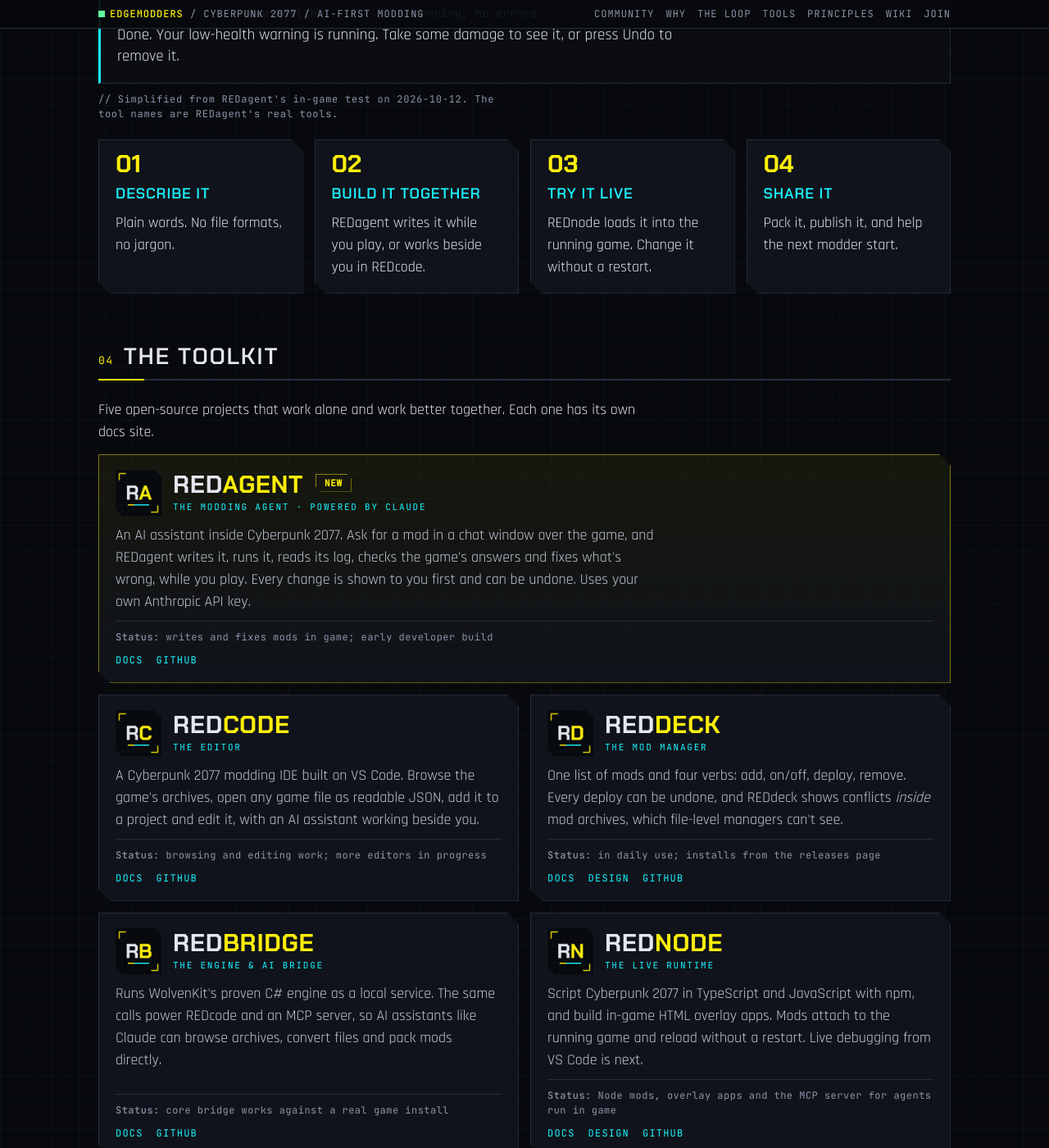
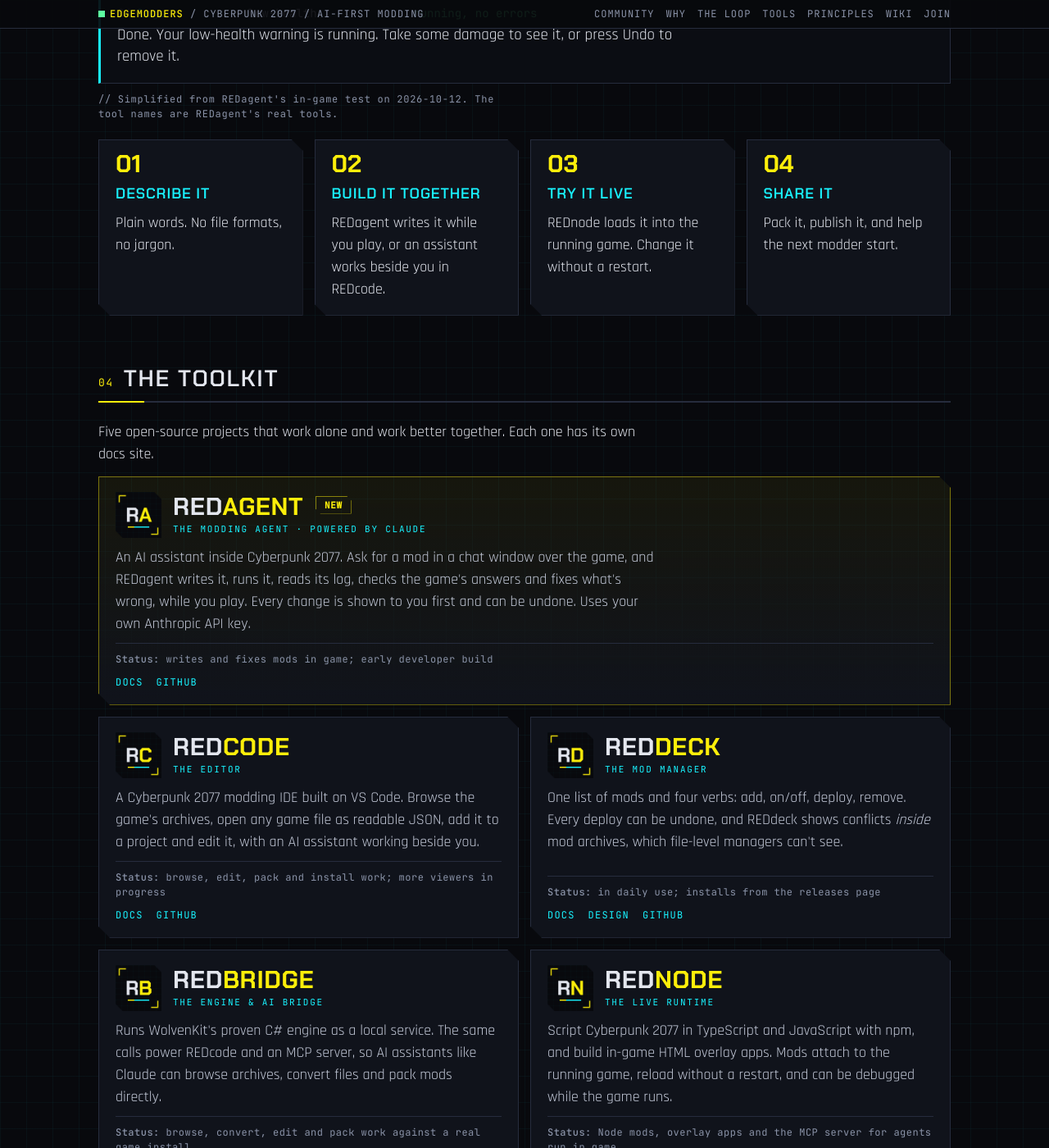
Before and after one commit to Edgemodders/EDGEweb, a Jekyll site: the page docs/index.html, which Jekyll copies as it is, in a window 1280 px wide and 1400 px high, scrolled down 1760 px. Shown: the whole window at 82% size. Built offline with Jekyll 4.4.1, drawn with Linux system fonts in a browser that asks for light colours; some of the changed text lies outside the part shown.

Commit message:
Bring tool statuses on the landing and platform pages in line with the tools
REDcode and REDbridge statuses now cover pack, install, export and import.
REDnode's in-game debugger has passed; attaching VS Code is marked untested.
The MCP server over bridge methods is credited to REDcode, where it lives.

Co-Authored-By: Claude Opus 5.5 <noreply@anthropic.com>

```diff
--- a/docs/index.html
+++ b/docs/index.html
@@ -90,7 +90,7 @@
 
   <div class="steps" style="margin-top:22px">
     <div class="panel"><h3>Describe it</h3><p>Plain words. No file formats, no jargon.</p></div>
-    <div class="panel"><h3>Build it together</h3><p>REDagent writes it while you play, or works beside you in REDcode.</p></div>
+    <div class="panel"><h3>Build it together</h3><p>REDagent writes it while you play, or an assistant works beside you in REDcode.</p></div>
     <div class="panel"><h3>Try it live</h3><p>REDnode loads it into the running game. Change it without a restart.</p></div>
     <div class="panel"><h3>Share it</h3><p>Pack it, publish it, and help the next modder start.</p></div>
   </div>
@@ -111,7 +111,7 @@
     <article class="panel tool">
       <div class="head"><img src="assets/tools/redcode.png" alt=""><div><div class="name">RED<span>code</span></div><div class="role">The editor</div></div></div>
       <p>A Cyberpunk 2077 modding IDE built on VS Code. Browse the game's archives, open any game file as readable JSON, add it to a project and edit it, with an AI assistant working beside you.</p>
-      <div class="status"><b class="c">Status:</b> browsing and editing work; more editors in progress</div>
+      <div class="status"><b class="c">Status:</b> browse, edit, pack and install work; more viewers in progress</div>
       <div class="links"><a href="https://edgemodders.github.io/REDcode/">Docs</a><a href="https://github.com/Edgemodders/REDcode">GitHub</a></div>
     </article>
 
@@ -125,13 +125,13 @@
     <article class="panel tool">
       <div class="head"><img src="assets/tools/redbridge.png" alt=""><div><div class="name">RED<span>bridge</span></div><div class="role">The engine &amp; AI bridge</div></div></div>
       <p>Runs WolvenKit's proven C# engine as a local service. The same calls power REDcode and an MCP server, so AI assistants like Claude can browse archives, convert files and pack mods directly.</p>
-      <div class="status"><b class="y">Status:</b> core bridge works against a real game install</div>
+      <div class="status"><b class="y">Status:</b> browse, convert, edit and pack work against a real game install</div>
       <div class="links"><a href="https://edgemodders.github.io/REDbridge/">Docs</a><a href="https://github.com/Edgemodders/REDbridge">GitHub</a></div>
     </article>
 
     <article class="panel tool">
       <div class="head"><img src="assets/tools/rednode.png" alt=""><div><div class="name">RED<span>node</span></div><div class="role">The live runtime</div></div></div>
-      <p>Script Cyberpunk 2077 in TypeScript and JavaScript with npm, and build in-game HTML overlay apps. Mods attach to the running game and reload without a restart. Live debugging from VS Code is next.</p>
+      <p>Script Cyberpunk 2077 in TypeScript and JavaScript with npm, and build in-game HTML overlay apps. Mods attach to the running game, reload without a restart, and can be debugged while the game runs.</p>
       <div class="status"><b class="g">Status:</b> Node mods, overlay apps and the MCP server for agents run in game</div>
       <div class="links"><a href="https://edgemodders.github.io/REDnode/">Docs</a><a href="https://edgemodders.github.io/REDnode/design.html">Design</a><a href="https://github.com/Edgemodders/REDnode">GitHub</a></div>
     </article>
@@ -167,7 +167,7 @@
   <div class="grid g3">
     <div class="panel"><h3>Players with ideas</h3><p>Never modded? Perfect. Try the tools, tell us where you got stuck, and share what you made.</p></div>
     <div class="panel"><h3>Modders</h3><p>Bring your knowledge of the game's files and frameworks. Help us get the details right and teach the AI to work the way you do.</p></div>
-    <div class="panel"><h3>Tool builders</h3><p>TypeScript, C#, VS Code, MCP. Pick an issue in any of the five repos and send a pull request.</p></div>
+    <div class="panel"><h3>Tool builders</h3><p>TypeScript, C#, VS Code, MCP. Pick an issue in any of our repos and send a pull request.</p></div>
   </div>
   <div class="cta">
     <a class="btn go ico" href="https://discord.gg/63qP3Erw43"><svg width="16" height="16" viewBox="0 0 24 24" aria-hidden="true"><path fill="currentColor" d="M20.317 4.37a19.8 19.8 0 0 0-4.885-1.515.074.074 0 0 0-.079.037c-.21.375-.444.865-.608 1.25a18.27 18.27 0 0 0-5.487 0 12.64 12.64 0 0 0-.617-1.25.077.077 0 0 0-.079-.037A19.74 19.74 0 0 0 3.677 4.37a.07.07 0 0 0-.032.027C.533 9.046-.32 13.58.099 18.058a.082.082 0 0 0 .031.056 19.9 19.9 0 0 0 5.993 3.03.078.078 0 0 0 .084-.028c.462-.63.874-1.295 1.226-1.994a.076.076 0 0 0-.041-.106 13.1 13.1 0 0 1-1.872-.892.077.077 0 0 1-.008-.128c.126-.094.252-.192.372-.291a.074.074 0 0 1 .078-.01c3.927 1.793 8.18 1.793 12.061 0a.074.074 0 0 1 .079.009c.12.099.246.198.373.292a.077.077 0 0 1-.007.128c-.598.349-1.22.645-1.873.891a.077.077 0 0 0-.041.107c.36.698.772 1.363 1.225 1.993a.076.076 0 0 0 .084.029 19.84 19.84 0 0 0 6.002-3.03.077.077 0 0 0 .032-.055c.5-5.177-.838-9.674-3.549-13.66a.061.061 0 0 0-.031-.029zM8.02 15.331c-1.182 0-2.157-1.086-2.157-2.42 0-1.332.956-2.418 2.157-2.418 1.21 0 2.176 1.095 2.157 2.419 0 1.333-.956 2.419-2.157 2.419zm7.975 0c-1.183 0-2.157-1.086-2.157-2.42 0-1.332.955-2.418 2.157-2.418 1.21 0 2.176 1.095 2.157 2.419 0 1.333-.946 2.419-2.157 2.419z"/></svg>Join our Discord</a>
```
Also changed, not shown: CLAUDE.md (+1 -1 lines), docs/community.md (+2 -2 lines), docs/platform.html (+6 -6 lines), README.md.
